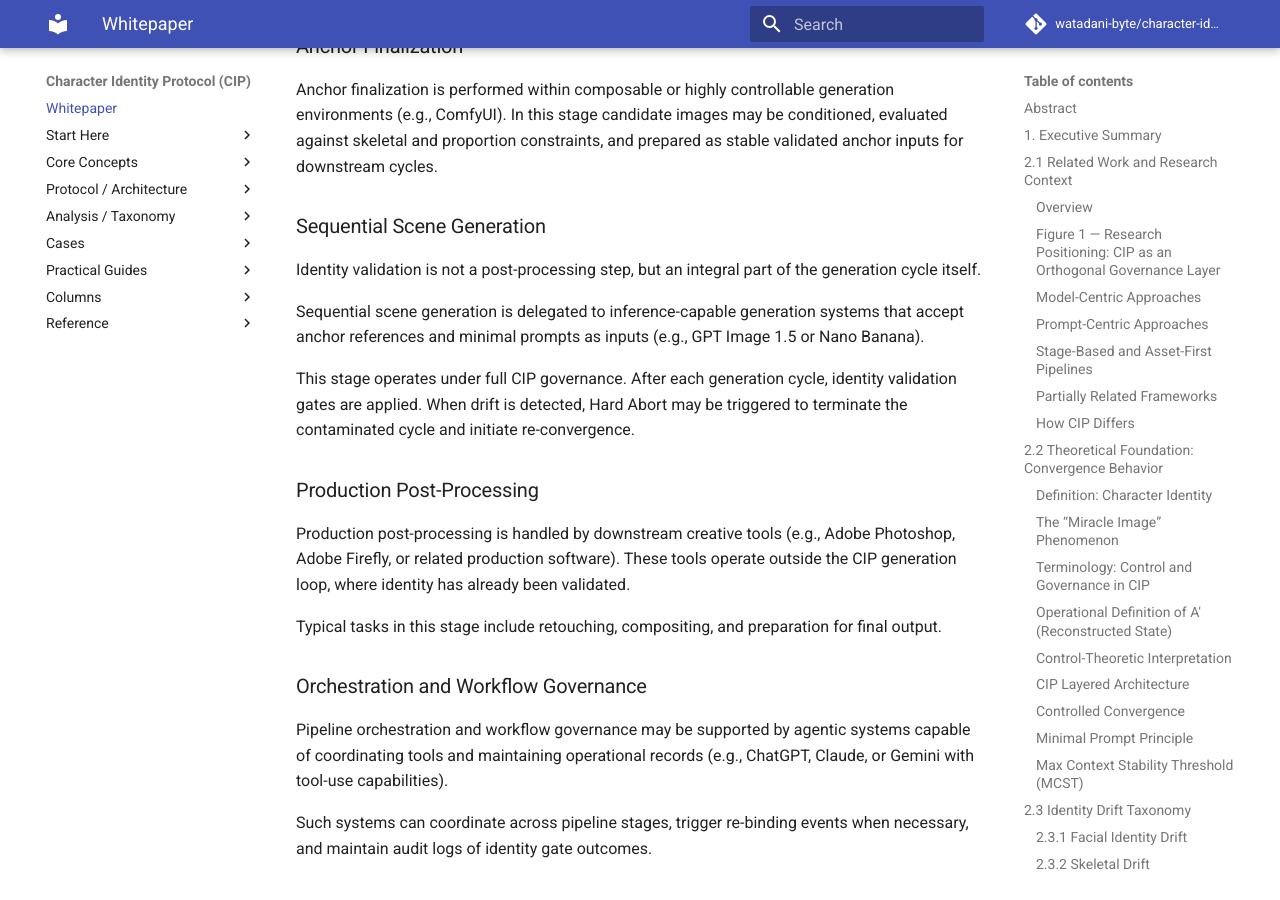
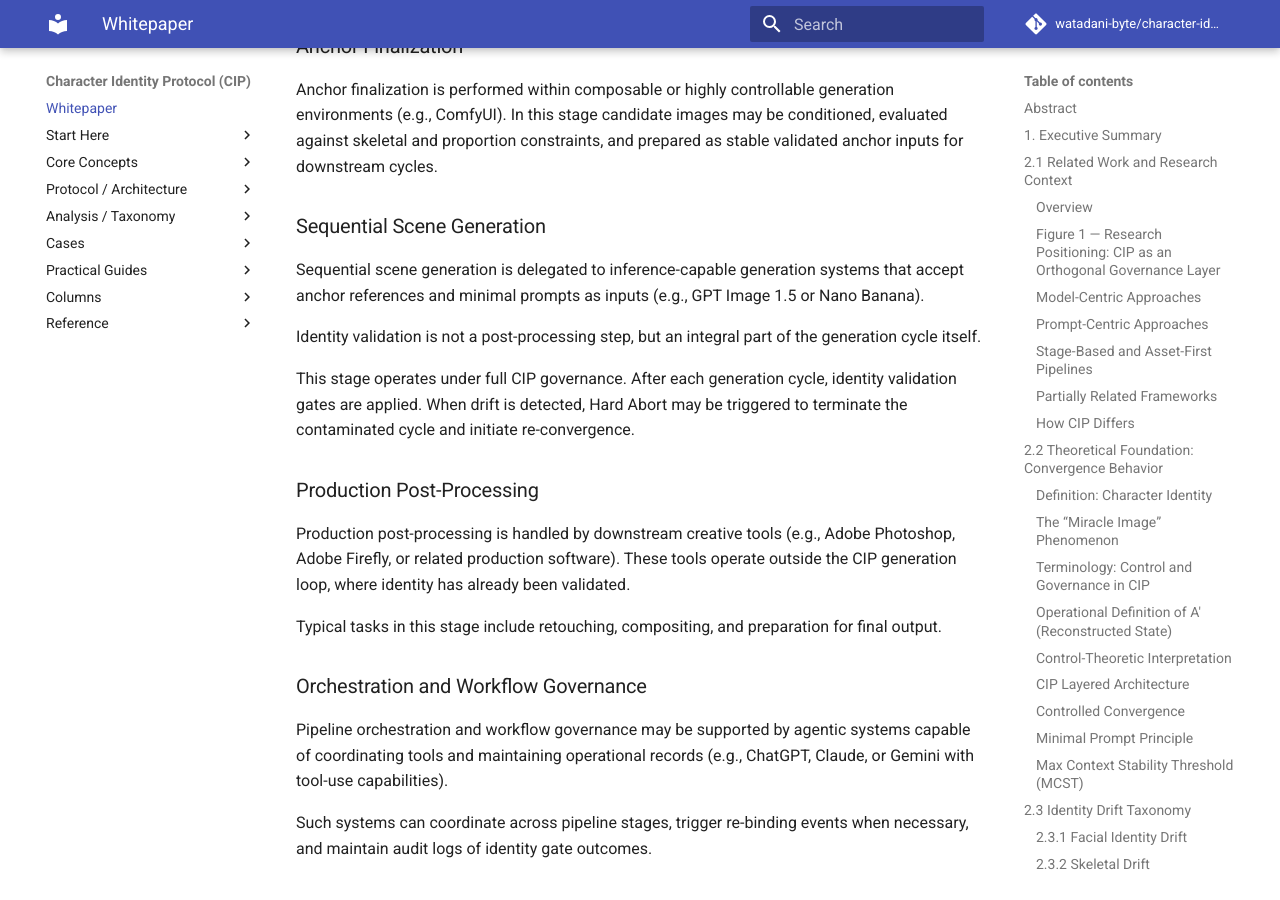
Before and after one commit to watadani-byte/character-identity-protocol, an MkDocs documentation site: the page built from docs/whitepaper_v1.md, in a window 1280 px wide and 900 px high, scrolled down 17528 px. Built offline with MkDocs 1.6.1 and Material for MkDocs 9.7.7, drawn with Linux system fonts in a browser that asks for light colours; comment, search, counter and statistics services are not loaded.

```diff
--- a/docs/whitepaper_v1.md
+++ b/docs/whitepaper_v1.md
@@ -560,9 +560,9 @@ Anchor finalization is performed within composable or highly controllable genera
 
 ### Sequential Scene Generation
 
+Sequential scene generation is delegated to inference-capable generation systems that accept anchor references and minimal prompts as inputs (e.g., GPT Image 1.5 or Nano Banana).
+
 Identity validation is not a post-processing step, but an integral part of the generation cycle itself.
-
-Sequential scene generation is delegated to inference-capable generation systems that accept anchor references and minimal prompts as inputs (e.g., GPT Image 1.5 or Nano Banana).
 
 This stage operates under full CIP governance. After each generation cycle, identity validation gates are applied. When drift is detected, Hard Abort may be triggered to terminate the contaminated cycle and initiate re-convergence.
 
```
